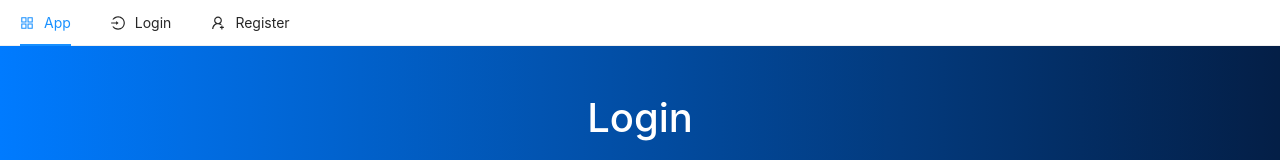
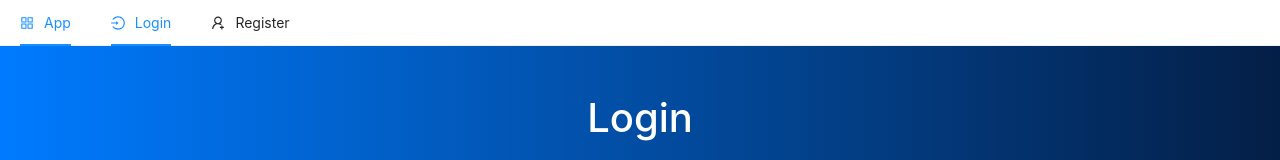
Before and after one commit to dipstech1/elearning-client, a Next.js app: page /login in a window 1280 px wide. Shown: the top 160 px of the page. Built offline with nearby package versions, Linux system fonts and the light colour scheme.

Commit message:
navbar selected ui

```diff
--- a/components/TopNav.js
+++ b/components/TopNav.js
@@ -5,22 +5,30 @@
  AppstoreOutlined,
  UserAddOutlined
 } from '@ant-design/icons';
+import { useEffect, useState } from 'react';
 const {Item} = Menu;
 
 const TopNav = () => {
+
+  const [current,setCurrent] = useState("");
+
+  useEffect(()=>{
+    process.browser && setCurrent(window.location.pathname)
+  },[process.browser && window.location.pathname])
+
   return (
-    <Menu mode='horizontal'>
-      <Item icon={<AppstoreOutlined/>}>
+    <Menu mode='horizontal' selectedKeys={[current]}>
+      <Item key="/" onClick={(e)=> setCurrent(e.key)} icon={<AppstoreOutlined/>}>
         <Link href="/">
           <a>App</a>
         </Link>
       </Item>
-      <Item icon={<LoginOutlined/>}>
+      <Item key="/login" onClick={(e)=> setCurrent(e.key)} icon={<LoginOutlined/>}>
         <Link href="/login">
           <a>Login</a>
         </Link>
       </Item>
-      <Item icon={<UserAddOutlined/>}>
+      <Item key="/register" onClick={(e)=> setCurrent(e.key)} icon={<UserAddOutlined/>}>
         <Link href="/register">
           <a>Register</a>
         </Link>
```
